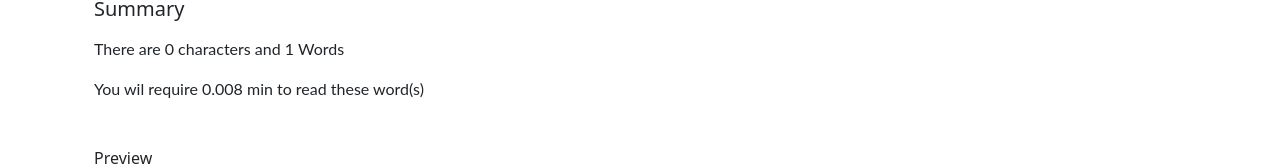
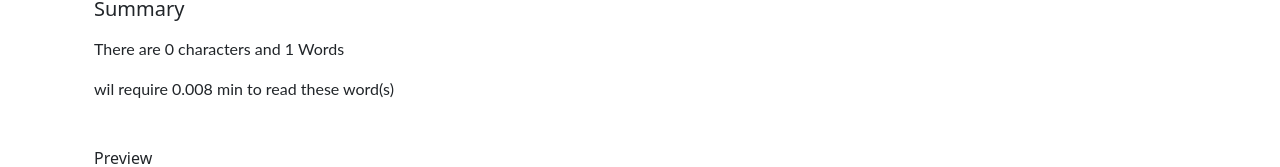
Before and after one commit to amanthokale/Darkmode-reactjs, a React (Create React App) app: page / in a window 1280 px wide. Shown: the part 487-654 px from the top of the page. Built offline with nearby package versions, Linux system fonts and the light colour scheme.

Commit message:
1 file modified

```diff
--- a/src/components/Textform.js
+++ b/src/components/Textform.js
@@ -70,7 +70,7 @@ export default function Textform(props) {
             Words
           </p>
           <p>
-            You wil require {0.008 * text.split(' ').length} min to read these
+            wil require {0.008 * text.split(' ').length} min to read these
             word(s)
           </p>
         </div>
```
